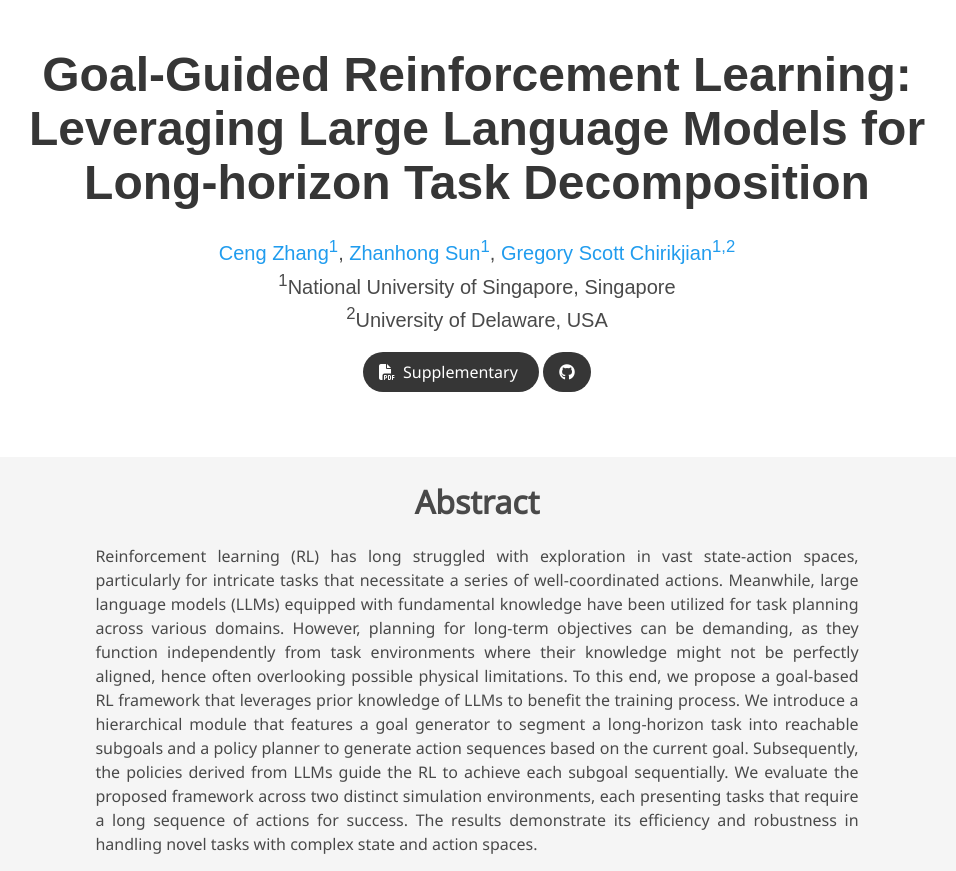
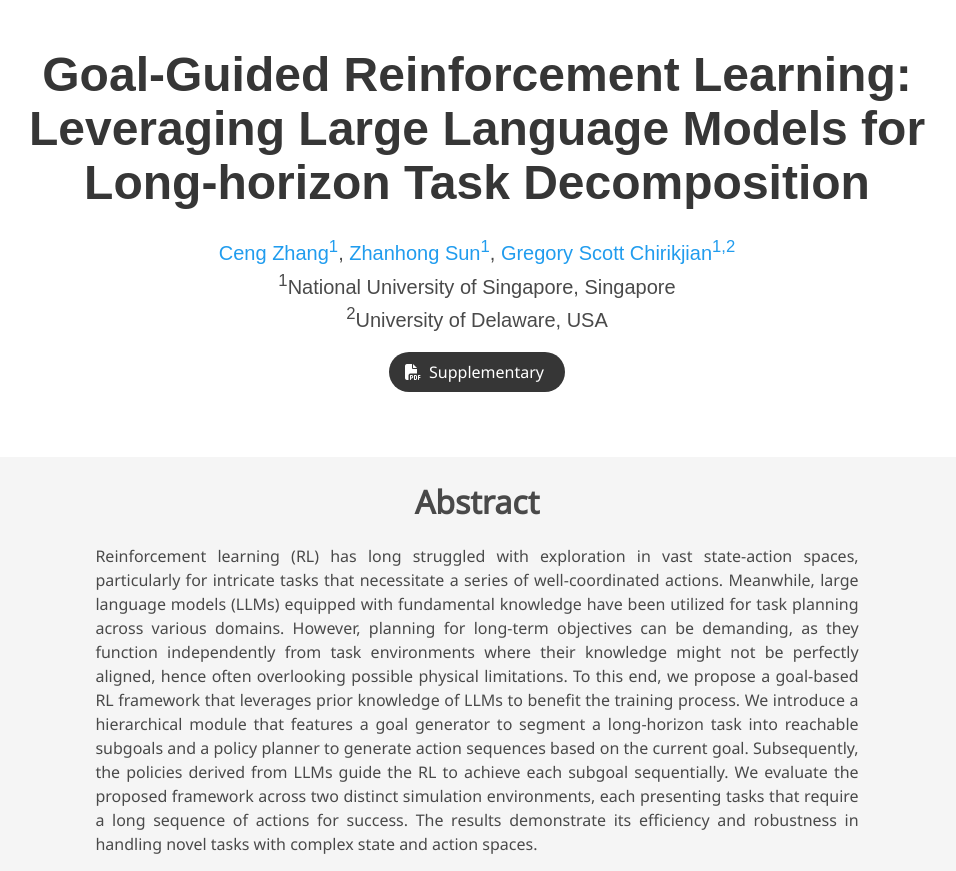
Before and after one commit to ChirikjianLab/G2RL-LM, a plain HTML site: page index.html in a window 1280 px wide. Shown: the top 871 px of the page, without its empty margins (163-1119 px from the left). Drawn offline with nearby package versions, Linux system fonts and the light colour scheme; some icons are missing; a web font is replaced by a local one.

Commit message:
Update index.html

```diff
--- a/index.html
+++ b/index.html
@@ -97,15 +97,15 @@
                   </span>
 
                   <!-- Github link -->
-                  <span class="link-block">
+<!--                   <span class="link-block">
                     <a href="https://github.com/YOUR REPO HERE" target="_blank"
                     class="external-link button is-normal is-rounded is-dark">
                     <span class="icon">
                       <i class="fab fa-github"></i>
                     </span>
-<!--                     <span>Github (Coming soon)</span> -->
+                    <span>Github (Coming soon)</span>
                   </a>
-                </span>
+                </span> -->
 
                 <!-- ArXiv abstract Link -->
 <!--                 <span class="link-block">
```
